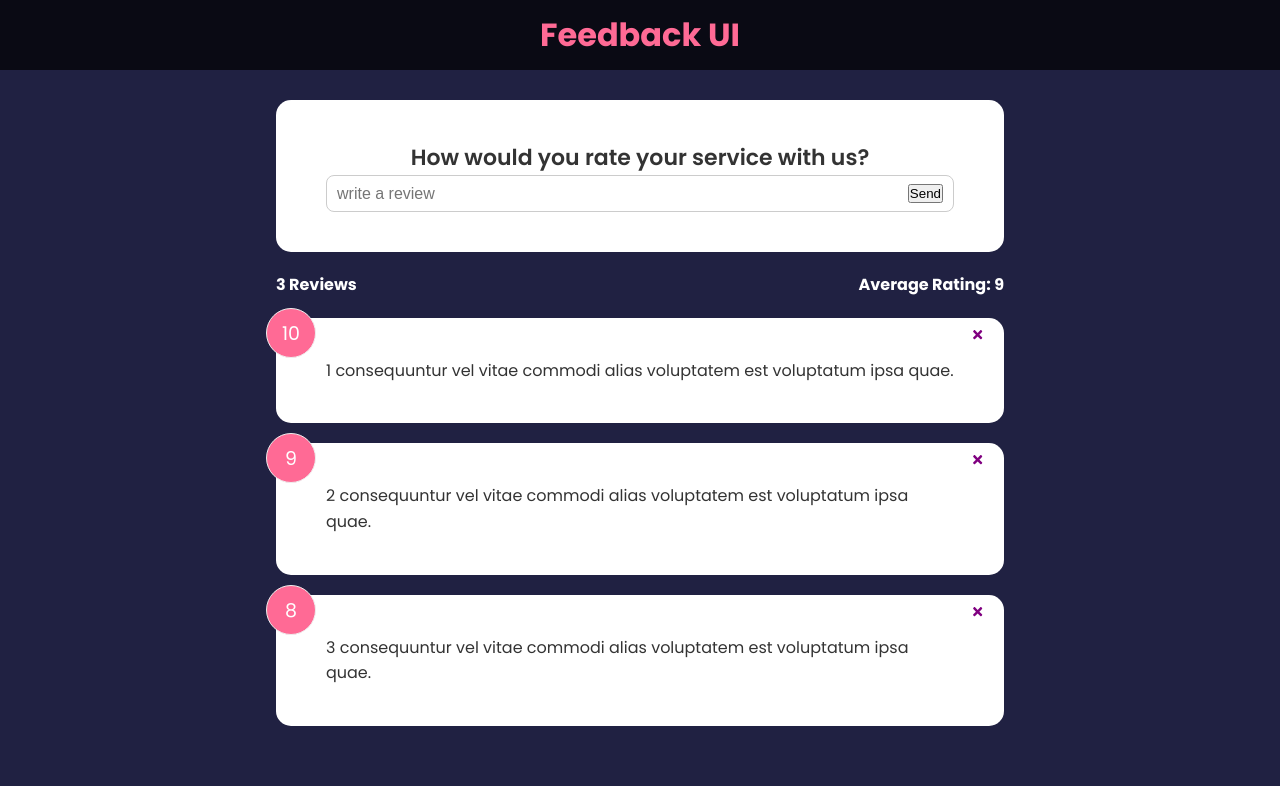
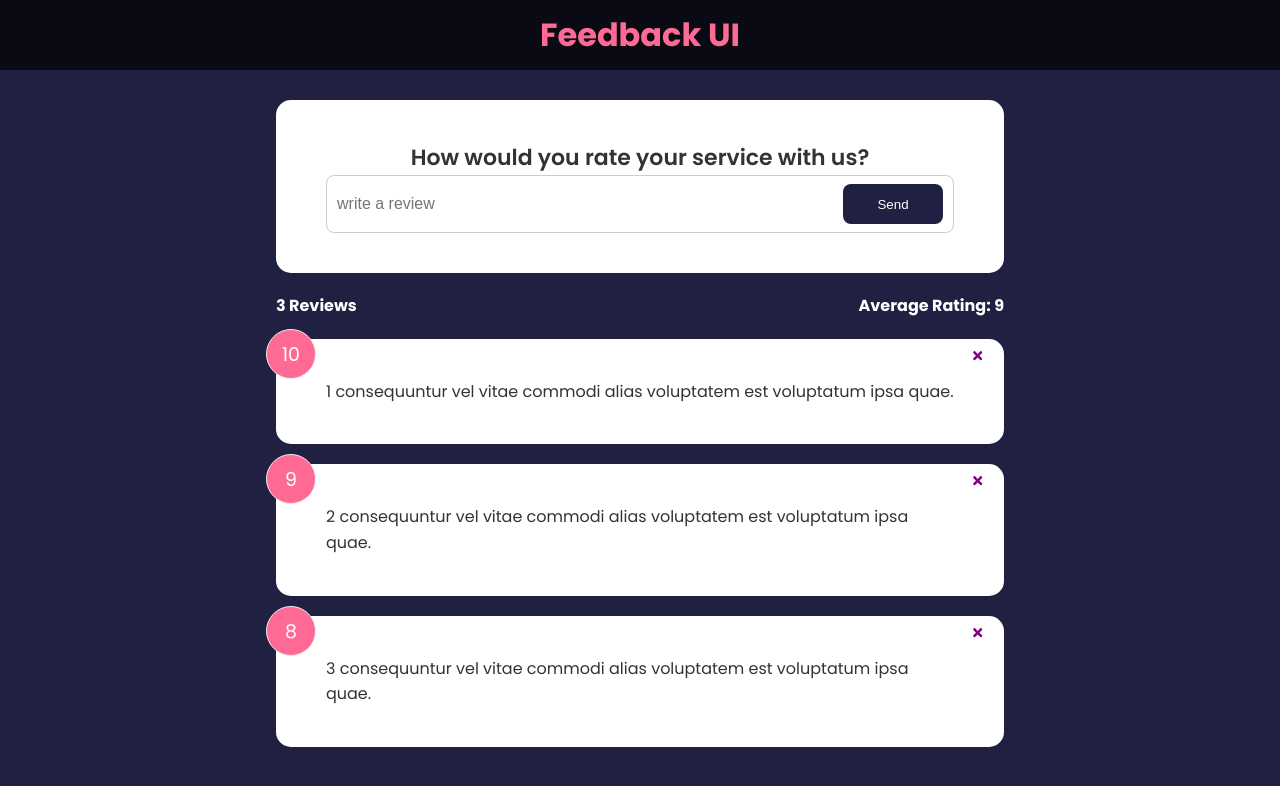
Before and after one commit to DeadDodo15/feedback-app, a React (Create React App) app: page / in a window 1280 px wide. Shown: the top 786 px of the page. Built offline with nearby package versions, Linux system fonts and the light colour scheme.

Commit message:
Custom Button component

```diff
--- a/src/components/FeedbackForm.jsx
+++ b/src/components/FeedbackForm.jsx
@@ -1,5 +1,6 @@
 import Card from "./shared/card"
 import { useState } from 'react'
+import Button from "./shared/Button"
 
 function FeedbackForm() {
     const [text, setText] = useState('')
@@ -14,7 +15,7 @@
                 {/* Rating select component */}
                 <div className="input-group">
                     <input onChange={handletextChange} type="text" placeholder="write a review" value={text}/>
-                    <button type="submit">Send</button>
+                    <Button type="submit" version='primary' isDisabled={false} >Send</Button>
                 </div>
             </form>
         </Card>
--- /dev/null
+++ b/src/components/shared/Button.jsx
@@ -0,0 +1,24 @@
+import PropTypes from 'prop-types'
+
+function Button({ children, version, type, isDisabled}){
+    return (
+        <button type={type} disabled={isDisabled}  className={`btn btn-${version}`}>
+            {children}
+        </button>
+
+    )
+}
+
+Button.defaultProps = {
+    version:'primary',
+    type:'button',
+    isDisabled: false
+}
+Button.propTypes = {
+    version: PropTypes.string,
+    children: PropTypes.node.isRequired,
+    type: PropTypes.string,
+    isDisabled: PropTypes.bool,
+
+}
+export default Button
```
